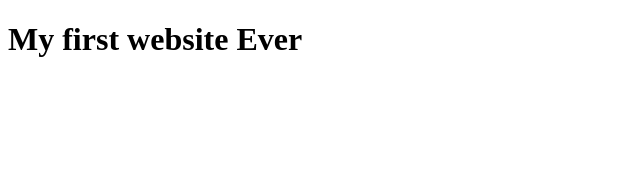
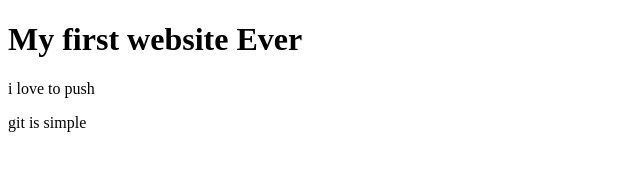
Before and after one commit to Tamim06/my-first-website, a plain HTML site: page index.html in a window 1280 px wide. Shown: the whole page, without its empty margins (0-640 px from the left). Drawn offline with Linux system fonts and the light colour scheme.

Commit message:
about love

```diff
--- a/index.html
+++ b/index.html
@@ -8,5 +8,7 @@
 </head>
 <body>
     <h1>My first website Ever</h1>
+    <p>i love to push</p>
+    <p>git is simple</p>
 </body>
 </html>
```
